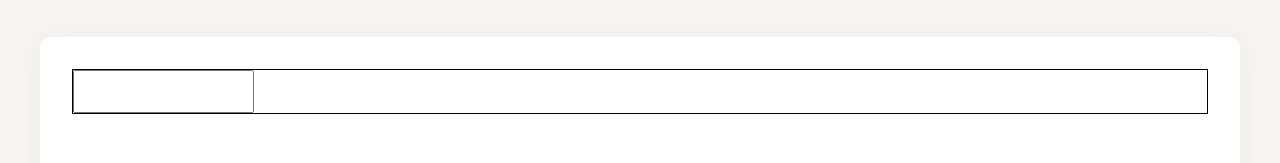
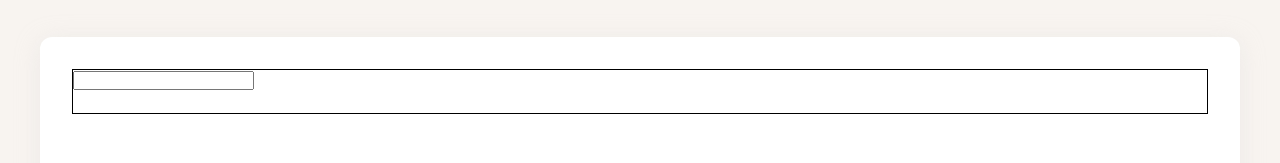
Before and after one commit to eddiemaceda11/Moneyhub, a React (Vite) app: page /transactions in a window 1280 px wide. Shown: the part 143-306 px from the top of the page. Built offline with nearby package versions, Linux system fonts and the light colour scheme.

Commit message:
Create a div for the searchbar input

```diff
--- a/src/features/transactions/Transactions.tsx
+++ b/src/features/transactions/Transactions.tsx
@@ -6,7 +6,9 @@ export const Transaction = () => {
       <h1 className="transactions-title">Transactions</h1>
       <div className="transactions-content-container">
         <div className="transactions-menu">
-          <input type="text" />
+          <div className="searchbar">
+            <input type="text" />
+          </div>
         </div>
       </div>
     </>
```
